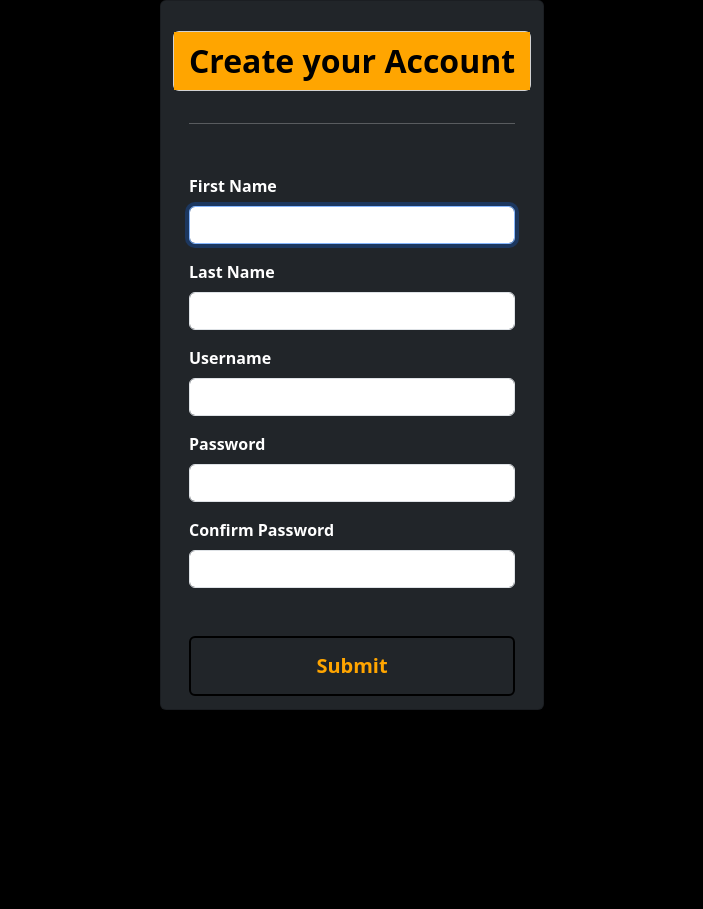
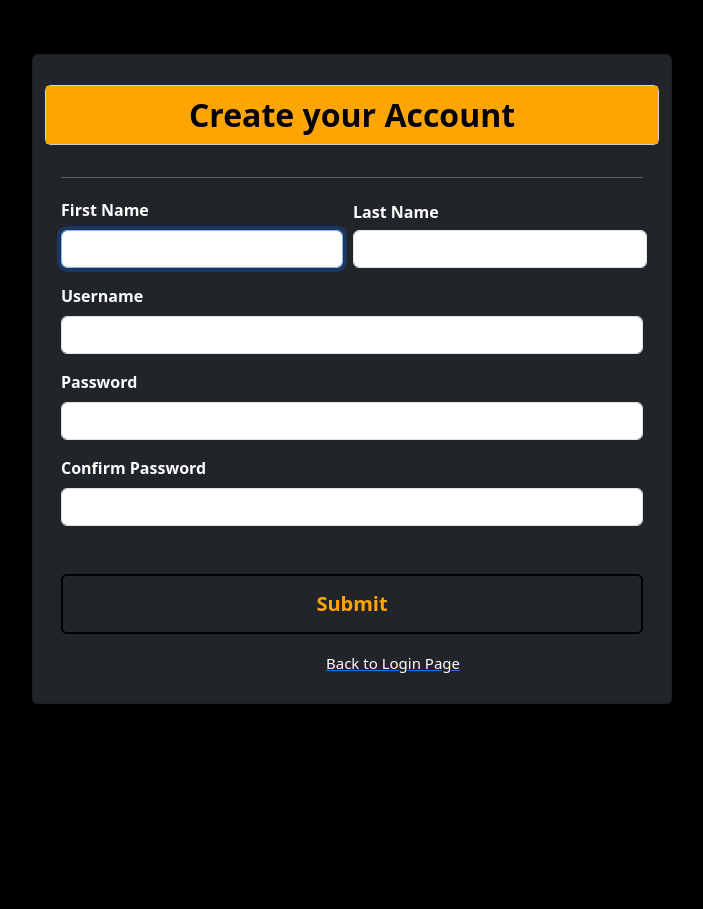
Before and after one commit to Kishiannn/GymManagementSystem.php, a PHP site: page /GymSystem/register.php in a window 1280 px wide. Shown: the top 909 px of the page, without its empty margins (288-991 px from the left). Run offline with PHP 8.4, Linux system fonts and the light colour scheme.

Commit message:
Update register.php

```diff
--- a/register.php
+++ b/register.php
@@ -49,27 +49,37 @@ if(isset($_POST['btn_signup']) ){
 <body class="bg-black">
     <div style="height: 180vh;">
         <div class="row h-50 m-0">
-            <div class="card text-bg-dark mb-3" style="max-width: 30%; height: 710px; margin: auto; padding: 10;">
+            <div class="card text-bg-dark mb-3" style="max-width: 50%; height: 650px; margin: auto; padding: 10;">
                  <div class="card header text-success" style="margin-top: 30px">
                 <h1 class=" h2 mb-0" style="display: flex; justify-content: center; background-color: orange; color: black; font-weight: bold; padding: 10px"> Create your Account </h1>
                 </div>
                 <div class="card-body">
                     <hr>
-                    <form action="" method="post" style="margin-top: 50px">
-                        <div class="mb-3"><label for="first-name" class="form-label large fw-bold">First Name</label><input type="text" name="first_name" id="first-name" maxlength="50" required autofocus class="form-control fw-bold">
+                    <form action="" method="post" style="margin-top: 20px">
+                        <div class="mb-3"><label for="first-name" class="form-label large fw-bold">First Name</label>
+                        <input type="text" name="first_name" id="first-name" maxlength="30" required autofocus class="form-control fw-bold" style="width: 22vw">
+
                     </div>
-                        <div class="mb-3"><label for="last-name" class="form-label large fw-bold">Last Name</label><input type="text" name="last_name" id="last-name" maxlength="50" required  class="form-control fw-bold">
+                        <div class="mb-3"><label for="last-name" class="form-label large fw-bold" style="position: absolute; top: 145px; left: 25vw;">Last Name</label>
+                        <input type="text" name="last_name" id="last-name" maxlength="30" required  class="form-control fw-bold" style="position: absolute; width: 23vw; top: 175px; left: 25vw;">
+
                     </div>
-                        <div class="mb-3"><label for="username" class="form-label large fw-bold">Username</label><input type="text" name="username" id="username" maxlength="15" required  class="form-control fw-bold">
+                        <div class="mb-3"><label for="username" class="form-label large fw-bold">Username</label>
+                        <input type="text" name="username" id="username" maxlength="15" required  class="form-control fw-bold">
+
                     </div>
                         <div class="mb-3"><label for="password" class="form-label large fw-bold">Password</label>
                         <input type="password" name="password" id="password" class="form-control mb-2" required>
+
                     </div>
                         <div class="mb-5"><label for="confirm-password" class="form-label large fw-bold">Confirm Password</label><input type="password" name="confirm_password" id="confirm-password" class="form-control mb-2" required>
                     </div>
                     <button type="submit" name="btn_signup" class="btn btn-dark w-100"
                     style="height: 60px; font-size: 20px; font-weight: bold; color: orange;
                     border: 2px solid black;">Submit</button>
+                    <a href="http://localhost/GymSystem/login.php">
+                    <h3 class="Register Btn" style="position: relative; font-size: 15px; color: white; left: 265px; top: 20px;">Back to Login Page</h3>
+                    </a>
                     </form>
                 </div>
             </div>
```
